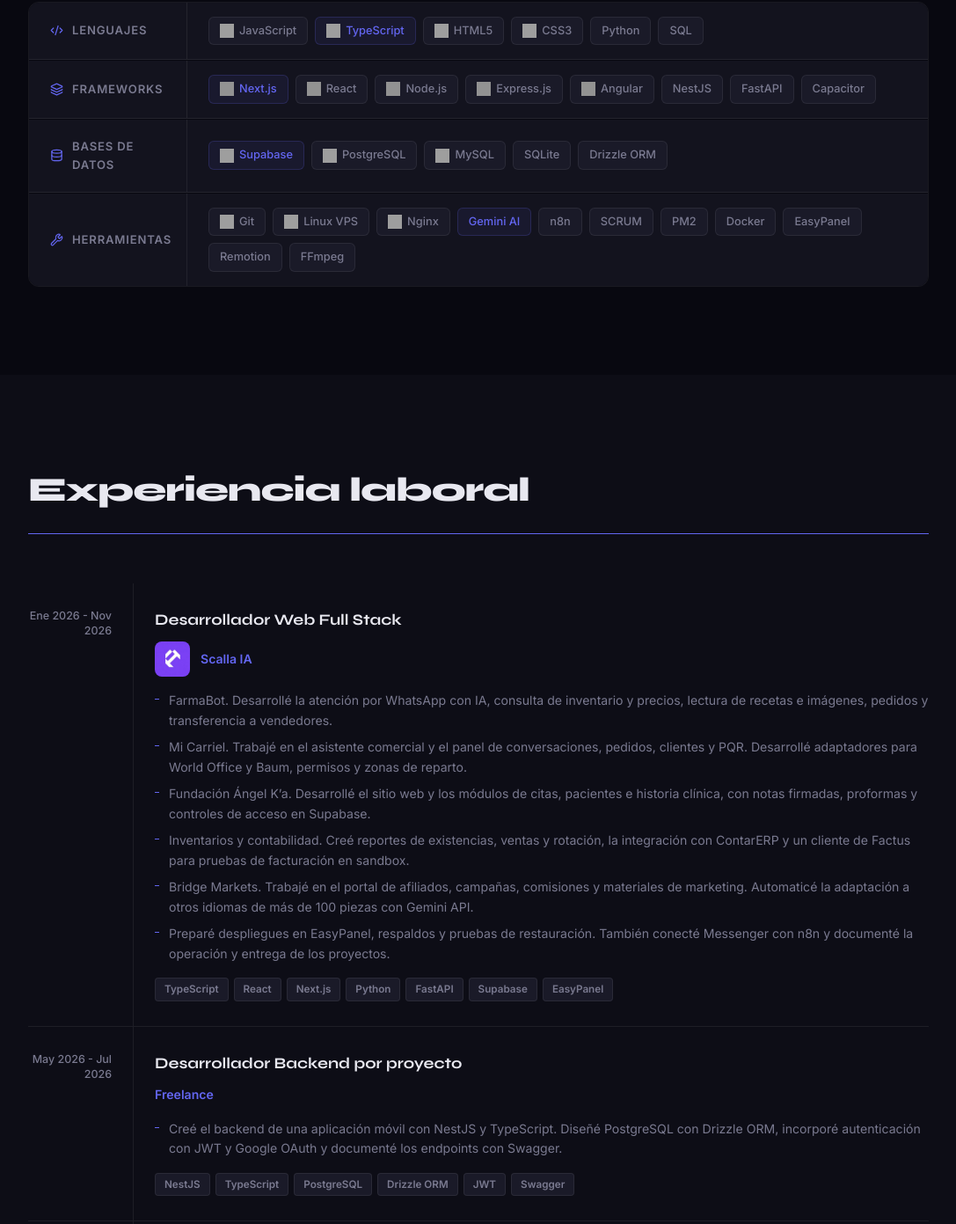
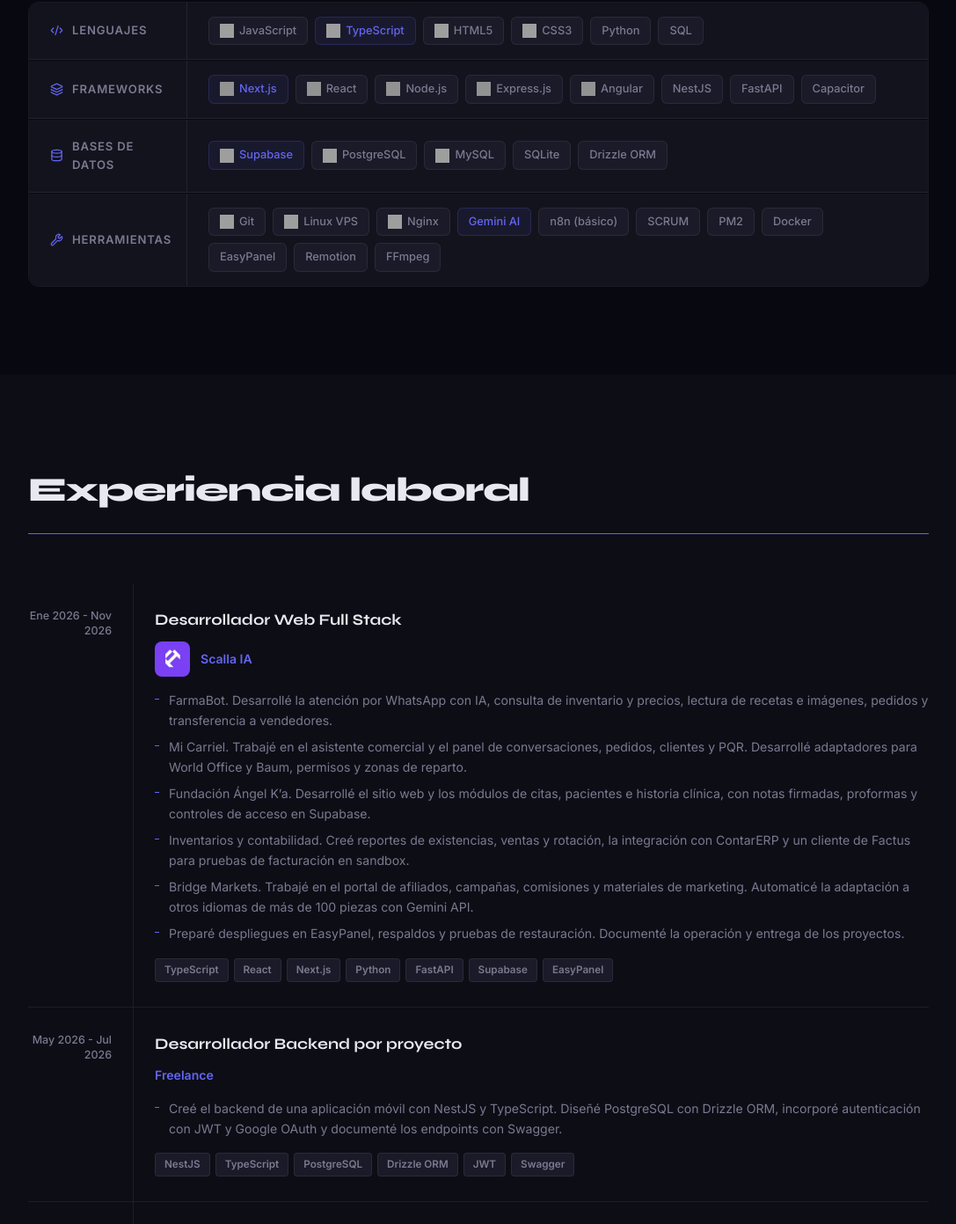
Before and after one commit to Stei1n/Stei1n.github.io, a plain HTML site: page index.html in a window 1280 px wide. Shown: the part 1633-3024 px from the top of the page at 88% size, without its empty margins (96-1183 px from the left). Drawn offline with nearby package versions, Linux system fonts and the light colour scheme; grey boxes are pictures that could not be loaded.

Commit message:
Aclara conocimiento basico de n8n y actualiza CV

```diff
--- a/index.html
+++ b/index.html
@@ -153,7 +153,7 @@
           <span class="sk-tag"><img src="https://cdn.jsdelivr.net/gh/devicons/devicon@latest/icons/linux/linux-original.svg" alt="Linux">Linux VPS</span>
           <span class="sk-tag"><img src="https://cdn.jsdelivr.net/gh/devicons/devicon@latest/icons/nginx/nginx-original.svg" alt="Nginx">Nginx</span>
           <span class="sk-tag key">Gemini AI</span>
-          <span class="sk-tag">n8n</span>
+          <span class="sk-tag">n8n (básico)</span>
           <span class="sk-tag">SCRUM</span>
           <span class="sk-tag">PM2</span><span class="sk-tag">Docker</span><span class="sk-tag">EasyPanel</span><span class="sk-tag">Remotion</span><span class="sk-tag">FFmpeg</span>
         </div>
@@ -171,7 +171,7 @@
     <div class="tl-body fade">
       <h3 class="tl-role"><span data-i18n="scalla-role">Desarrollador Web Full Stack</span></h3>
       <div class="company-line"><img src="logos/logo-scalla-ia.jpg" alt="" width="40" height="40" loading="lazy"><p class="tl-company">Scalla IA</p></div>
-      <ul class="tl-list"><li><span data-i18n="scalla-task-0">FarmaBot. Desarrollé la atención por WhatsApp con IA, consulta de inventario y precios, lectura de recetas e imágenes, pedidos y transferencia a vendedores.</span></li><li><span data-i18n="scalla-task-1">Mi Carriel. Trabajé en el asistente comercial y el panel de conversaciones, pedidos, clientes y PQR. Desarrollé adaptadores para World Office y Baum, permisos y zonas de reparto.</span></li><li><span data-i18n="scalla-task-2">Fundación Ángel K’a. Desarrollé el sitio web y los módulos de citas, pacientes e historia clínica, con notas firmadas, proformas y controles de acceso en Supabase.</span></li><li><span data-i18n="scalla-task-3">Inventarios y contabilidad. Creé reportes de existencias, ventas y rotación, la integración con ContarERP y un cliente de Factus para pruebas de facturación en sandbox.</span></li><li><span data-i18n="scalla-task-4">Bridge Markets. Trabajé en el portal de afiliados, campañas, comisiones y materiales de marketing. Automaticé la adaptación a otros idiomas de más de 100 piezas con Gemini API.</span></li><li><span data-i18n="scalla-task-5">Preparé despliegues en EasyPanel, respaldos y pruebas de restauración. También conecté Messenger con n8n y documenté la operación y entrega de los proyectos.</span></li></ul>
+      <ul class="tl-list"><li><span data-i18n="scalla-task-0">FarmaBot. Desarrollé la atención por WhatsApp con IA, consulta de inventario y precios, lectura de recetas e imágenes, pedidos y transferencia a vendedores.</span></li><li><span data-i18n="scalla-task-1">Mi Carriel. Trabajé en el asistente comercial y el panel de conversaciones, pedidos, clientes y PQR. Desarrollé adaptadores para World Office y Baum, permisos y zonas de reparto.</span></li><li><span data-i18n="scalla-task-2">Fundación Ángel K’a. Desarrollé el sitio web y los módulos de citas, pacientes e historia clínica, con notas firmadas, proformas y controles de acceso en Supabase.</span></li><li><span data-i18n="scalla-task-3">Inventarios y contabilidad. Creé reportes de existencias, ventas y rotación, la integración con ContarERP y un cliente de Factus para pruebas de facturación en sandbox.</span></li><li><span data-i18n="scalla-task-4">Bridge Markets. Trabajé en el portal de afiliados, campañas, comisiones y materiales de marketing. Automaticé la adaptación a otros idiomas de más de 100 piezas con Gemini API.</span></li><li><span data-i18n="scalla-task-5">Preparé despliegues en EasyPanel, respaldos y pruebas de restauración. Documenté la operación y entrega de los proyectos.</span></li></ul>
       <div class="tl-chips"><span>TypeScript</span><span>React</span><span>Next.js</span><span>Python</span><span>FastAPI</span><span>Supabase</span><span>EasyPanel</span></div>
     </div>
   </article>
@@ -274,13 +274,7 @@
     <div class="proj-stack"><span>Node.js</span><span>TypeScript</span><span>PostgreSQL</span><span>ContarERP</span><span>Factus</span><span>PosCloud</span></div>
 
   <div class="proj-footer"><a class="lnk-gh" href="https://github.com/gestionscallaai-max/Contarerp" target="_blank" rel="noopener noreferrer" data-i18n="accounting-code">Código de integración ↗</a></div></article>
-<article class="proj-card fade" id="project-messenger">
-    <h3>Messenger Bot</h3>
-    <p data-i18n="messenger-purpose">Integración de Facebook Messenger con flujos de automatización.</p>
-    <p data-i18n="messenger-work">Conecté la recepción y el envío de mensajes mediante webhooks y Meta Graph API, con n8n para procesar las conversaciones y devolver respuestas.</p>
-    <div class="proj-stack"><span>Node.js</span><span>Meta Graph API</span><span>Webhooks</span><span>n8n</span></div>
-
-  </article></div>
+</div>
   <div class="project-extra fade"><span data-i18n="other-code">Otros proyectos en GitHub.</span> <a href="https://github.com/Stei1n/Proyecto_ToDo" target="_blank" rel="noopener noreferrer">Proyecto ToDo ↗</a> · <a href="https://github.com/Stei1n/Blog-personal" target="_blank" rel="noopener noreferrer">Blog personal ↗</a></div>
 </div></section>
 <!-- EDUCATION -->
--- a/tema.js
+++ b/tema.js
@@ -45,7 +45,7 @@ const T = {
     "scalla-task-2": "Fundación Ángel K’a. Desarrollé el sitio web y los módulos de citas, pacientes e historia clínica, con notas firmadas, proformas y controles de acceso en Supabase.",
     "scalla-task-3": "Inventarios y contabilidad. Creé reportes de existencias, ventas y rotación, la integración con ContarERP y un cliente de Factus para pruebas de facturación en sandbox.",
     "scalla-task-4": "Bridge Markets. Trabajé en el portal de afiliados, campañas, comisiones y materiales de marketing. Automaticé la adaptación a otros idiomas de más de 100 piezas con Gemini API.",
-    "scalla-task-5": "Preparé despliegues en EasyPanel, respaldos y pruebas de restauración. También conecté Messenger con n8n y documenté la operación y entrega de los proyectos.",
+    "scalla-task-5": "Preparé despliegues en EasyPanel, respaldos y pruebas de restauración. Documenté la operación y entrega de los proyectos.",
     "freelance-date": "May 2026 - Jul 2026",
     "freelance-role": "Desarrollador Backend por proyecto",
     "freelance-task-0": "Creé el backend de una aplicación móvil con NestJS y TypeScript. Diseñé PostgreSQL con Drizzle ORM, incorporé autenticación con JWT y Google OAuth y documenté los endpoints con Swagger.",
@@ -74,7 +74,7 @@ const T = {
     "accounting-purpose": "Reportes operativos e integración con servicios contables.",
     "accounting-work": "Creé consultas de existencias, ventas y rotación e importación de inventarios desde Excel. Desarrollé la integración PostgreSQL–ContarERP con control de pendientes y reintentos y un cliente de Factus para facturación en sandbox.",
     "messenger-purpose": "Integración de Facebook Messenger con flujos de automatización.",
-    "messenger-work": "Conecté la recepción y el envío de mensajes mediante webhooks y Meta Graph API, con n8n para procesar las conversaciones y devolver respuestas.",
+    "messenger-work": "Conozco los conceptos básicos de n8n, con uso práctico muy limitado.",
     "personal-h": "Proyectos propios",
     "scalla-projects-h": "Proyectos en Scalla IA",
     "other-code": "Otros proyectos en GitHub."
@@ -125,7 +125,7 @@ const T = {
     "scalla-task-2": "Fundación Ángel K’a. Built the website and appointment, patient and clinical record modules, including signed notes, pro formas and Supabase access controls.",
     "scalla-task-3": "Inventory and accounting. Created stock, sales and turnover reports, a ContarERP integration and a Factus client for sandbox invoicing tests.",
     "scalla-task-4": "Bridge Markets. Worked on the partner portal, campaigns, commissions and marketing materials. Automated translation of over 100 marketing assets with Gemini API.",
-    "scalla-task-5": "Prepared EasyPanel deployments, backups and restoration checks. Also connected Messenger to n8n and documented project operations and handover.",
+    "scalla-task-5": "Prepared EasyPanel deployments, backups and restoration checks. Documented project operations and handover.",
     "freelance-date": "May 2026 - Jul 2026",
     "freelance-role": "Freelance Backend Developer",
     "freelance-task-0": "Built a mobile application backend with NestJS and TypeScript. Designed PostgreSQL data models with Drizzle ORM, added JWT and Google OAuth authentication and documented endpoints with Swagger.",
@@ -154,7 +154,7 @@ const T = {
     "accounting-purpose": "Operational reports and accounting service integrations.",
     "accounting-work": "Built stock, sales and turnover reports and inventory imports from Excel. Developed a PostgreSQL–ContarERP integration with pending-record tracking and retries, and a Factus client for sandbox invoicing.",
     "messenger-purpose": "Facebook Messenger integration with automation workflows.",
-    "messenger-work": "Connected inbound and outbound messaging with webhooks and Meta Graph API, using n8n to process conversations and return responses.",
+    "messenger-work": "I know the basics of n8n but have used it very little.",
     "personal-h": "Personal projects",
     "scalla-projects-h": "Projects at Scalla IA",
     "other-code": "More projects on GitHub."
```
Also changed, not shown: 2 other files.
